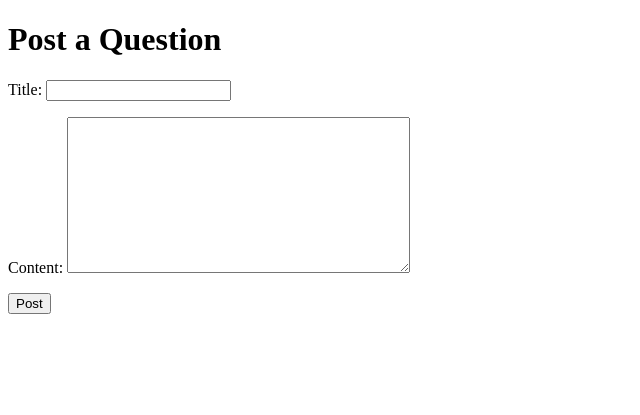
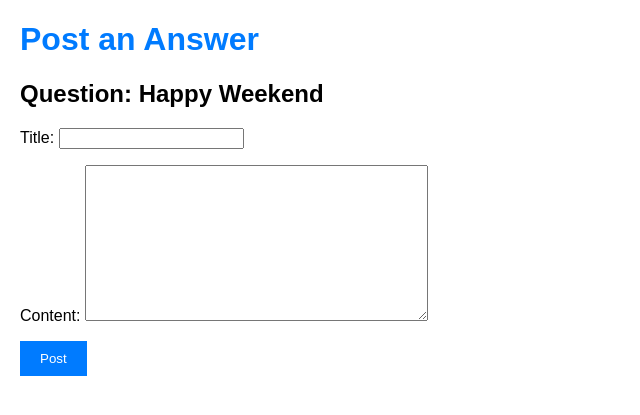
Before and after one commit to LOKESHLOKI07/QuoraApp, a Django app: template quora/templates/post_question.html in a window 1280 px wide. Shown: the top 415 px of the page, without its empty margins (0-640 px from the left). Run offline with Django 4.2, Linux system fonts and the light colour scheme; the template is opened without the code that fills it: values that come from a table or form of the project are taken from there, others are empty; data comes from the database, SQL or seed files in the repository.

Commit message:
Update post_question.html

```diff
--- a/quora/templates/post_question.html
+++ b/quora/templates/post_question.html
@@ -1,11 +1,43 @@
 <!DOCTYPE html>
 <html>
 <head>
-    <title>Quora Clone - Post Question</title>
+    <title>Questify - Post Answer</title>
+    <style>
+        /* Add your CSS styles here */
+        body {
+            font-family: Arial, sans-serif;
+            margin: 20px;
+        }
+
+        h1 {
+            color: #007bff;
+        }
+
+        h2 {
+            margin-top: 20px;
+        }
+
+        form {
+            margin-top: 20px;
+        }
+
+        button {
+            background-color: #007bff;
+            color: white;
+            border: none;
+            padding: 10px 20px;
+            cursor: pointer;
+        }
+
+        button:hover {
+            background-color: #0056b3;
+        }
+    </style>
 </head>
 <body>
-    <h1>Post a Question</h1>
-    <form method="post">
+    <h1>Post an Answer</h1>
+    <h2>Question: {{ question.title }}</h2>
+     <form method="post">
         {% csrf_token %}
         {{ form.as_p }}
         <button type="submit">Post</button>
```
